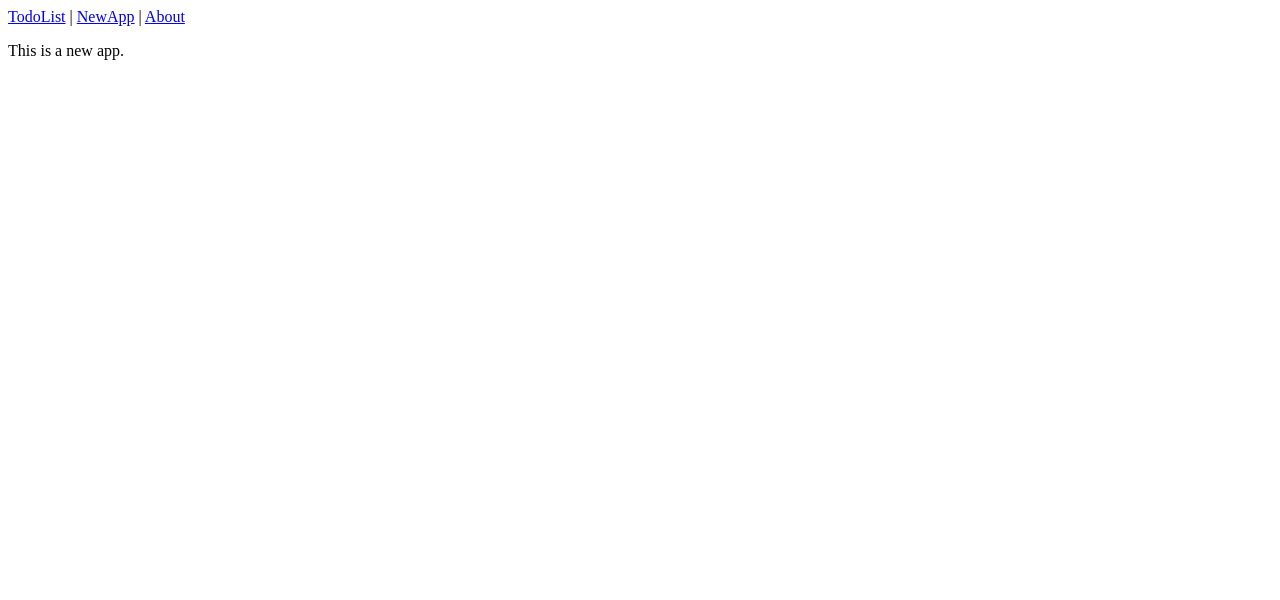
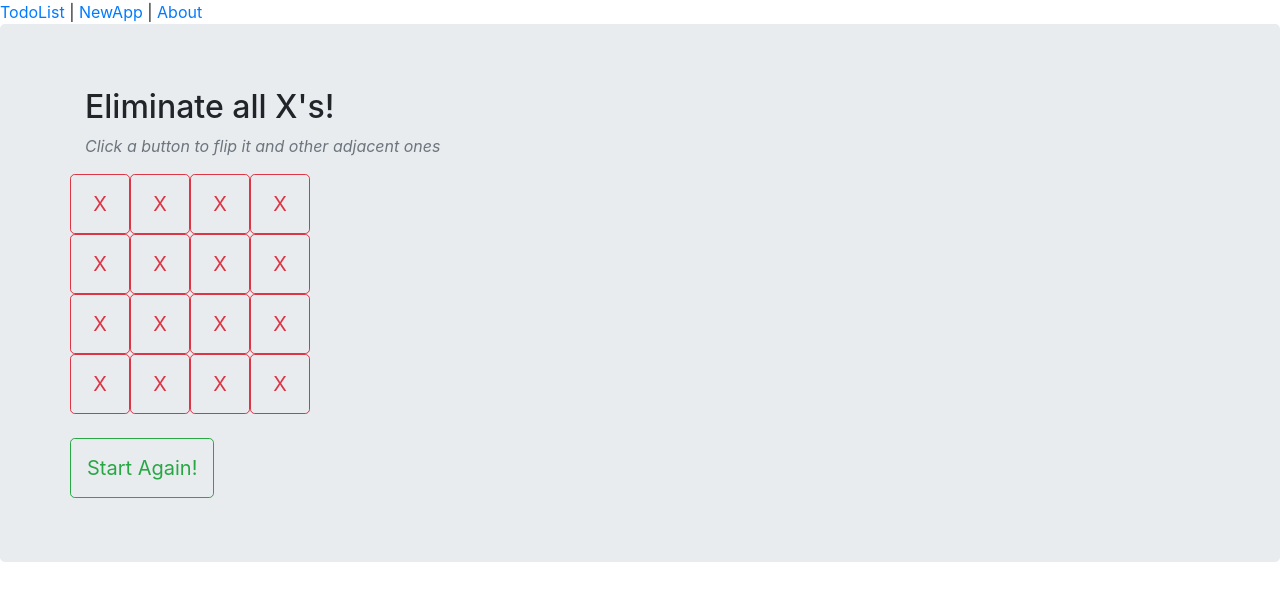
Before and after one commit to j-shim/CMPT470TechnologyEvaluation, a Vue app: page /#/newapp in a window 1280 px wide. Shown: the top 600 px of the page. Built offline with nearby package versions, Linux system fonts and the light colour scheme.

Commit message:
Add 4x4 puzzle game on NewApp page (TODO: add code screenshot and explain Vue directives)

```diff
--- a/public/index.html
+++ b/public/index.html
@@ -6,6 +6,7 @@
     <meta name="viewport" content="width=device-width,initial-scale=1.0">
     <link rel="icon" href="<%= BASE_URL %>favicon.ico">
     <title><%= htmlWebpackPlugin.options.title %></title>
+    <link rel="stylesheet" href="https://maxcdn.bootstrapcdn.com/bootstrap/4.0.0/css/bootstrap.min.css" integrity="sha384-Gn5384xqQ1aoWXA+058RXPxPg6fy4IWvTNh0E263XmFcJlSAwiGgFAW/dAiS6JXm" crossorigin="anonymous">
   </head>
   <body>
     <noscript>
@@ -13,5 +14,9 @@
     </noscript>
     <div id="app"></div>
     <!-- built files will be auto injected -->
+
+    <script src="https://code.jquery.com/jquery-3.2.1.slim.min.js" integrity="sha384-KJ3o2DKtIkvYIK3UENzmM7KCkRr/rE9/Qpg6aAZGJwFDMVNA/GpGFF93hXpG5KkN" crossorigin="anonymous"></script>
+    <script src="https://cdnjs.cloudflare.com/ajax/libs/popper.js/1.12.9/umd/popper.min.js" integrity="sha384-ApNbgh9B+Y1QKtv3Rn7W3mgPxhU9K/ScQsAP7hUibX39j7fakFPskvXusvfa0b4Q" crossorigin="anonymous"></script>
+    <script src="https://maxcdn.bootstrapcdn.com/bootstrap/4.0.0/js/bootstrap.min.js" integrity="sha384-JZR6Spejh4U02d8jOt6vLEHfe/JQGiRRSQQxSfFWpi1MquVdAyjUar5+76PVCmYl" crossorigin="anonymous"></script>
   </body>
 </html>
--- a/src/views/NewApp.vue
+++ b/src/views/NewApp.vue
@@ -1,15 +1,96 @@
 <template>
-  <div>
-      <p>This is a new app.</p>
-  </div>
+  <div class="jumbotron">
+      <div class="container">
+        <h2>Eliminate all X's!</h2>
+        <p class="text-secondary">
+        <em>Click a button to flip it and other adjacent ones</em>
+        </p>
+      </div>
+      <div class="container">
+        <!-- Note: :key directive below is not used but eslint error (and failing to compile) occurs if removed -->
+        <div class="row" v-for="idArray in idArrays" :key="idArray[0]">
+          <button v-for="id in idArray" :key="id" v-bind:id="id" type="button" class="btn btn-outline-danger btn-lg" v-on:click="clicked(id)">X</button>
+        </div>
+        <div id="puzzle-done" class="text-success">
+          <br />
+        </div>
+        <div class="row">
+          <button id="puzzle-reset" type="button" class="btn btn-outline-success btn-lg" v-on:click="reset()">Start Again!</button>
+        </div>
+      </div>
+    </div>
 </template>
 
 <script>
-export default {
-
+  export default {
+    name: 'NewApp',
+    data() {
+      return {
+        idArrays: [['puzzle-0', 'puzzle-1', 'puzzle-2', 'puzzle-3'],
+                   ['puzzle-4', 'puzzle-5', 'puzzle-6', 'puzzle-7'],
+                   ['puzzle-8', 'puzzle-9', 'puzzle-10', 'puzzle-11'],
+                   ['puzzle-12', 'puzzle-13', 'puzzle-14', 'puzzle-15']],
+        dimension: 4,
+        dimByDim: Math.pow(4, 2)
+      }
+    },
+    methods: {
+      clicked(id) {
+        const idAsNum = id.split('-')[1]
+        var i, j
+        for (i = Number(idAsNum) - this.dimension - 1; i < Number(idAsNum) + this.dimension; i+=this.dimension) {
+          for (j = i; j < i + 3; j++) {
+            if (j >= this.dimByDim || j < 0)
+              continue
+            if (j == i && j % this.dimension == this.dimension - 1)
+              continue
+            if (j == i + 2 && j % this.dimension == 0)
+              continue
+            if (j % this.dimension == Number(idAsNum) % this.dimension || Math.abs(j - Number(idAsNum)) == 1)
+              this.flipIt(j)
+          }
+        }
+        if (this.isSuccessful())
+          document.getElementById("puzzle-done").innerHTML = "Congratulations! You finished the game successfully!"
+      },
+      flipIt(id) {
+        const el = document.getElementById(`puzzle-${id}`)
+        if (el.innerHTML == "X") {
+          el.innerHTML = "O"
+          el.classList.remove("btn-outline-danger")
+          el.classList.add("btn-success")
+        } else {
+          el.innerHTML = "X"
+          el.classList.remove("btn-success")
+          el.classList.add("btn-outline-danger")
+        }
+      },
+      reset() {
+        var i
+        for (i = 0; i < this.dimByDim; i++) {
+          const el = document.getElementById(`puzzle-${i}`)
+          el.innerHTML = "X"
+          el.classList.remove("btn-success")
+          el.classList.add("btn-outline-danger")
+        }
+        document.getElementById("puzzle-reset").innerHTML = "Start Again!"
+        document.getElementById("puzzle-done").innerHTML = "<br />"
+      },
+      isSuccessful() {
+        var i
+        for (i = 0; i < this.dimByDim; i++) {
+          if (document.getElementById(`puzzle-${i}`).innerHTML == "X")
+            return false
+        }
+        return true
+      }
+    }
 }
 </script>
 
-<style>
-
+<style scoped>
+  .btn {
+    min-width: 60px;
+    min-height: 60px;
+  }
 </style>
```
